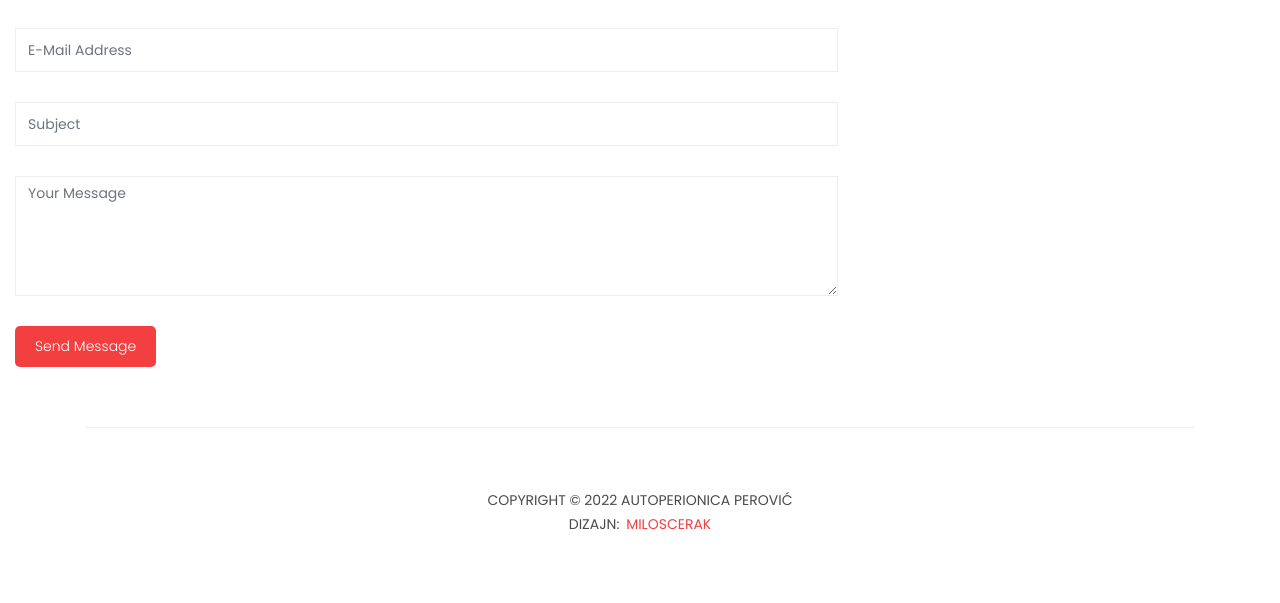
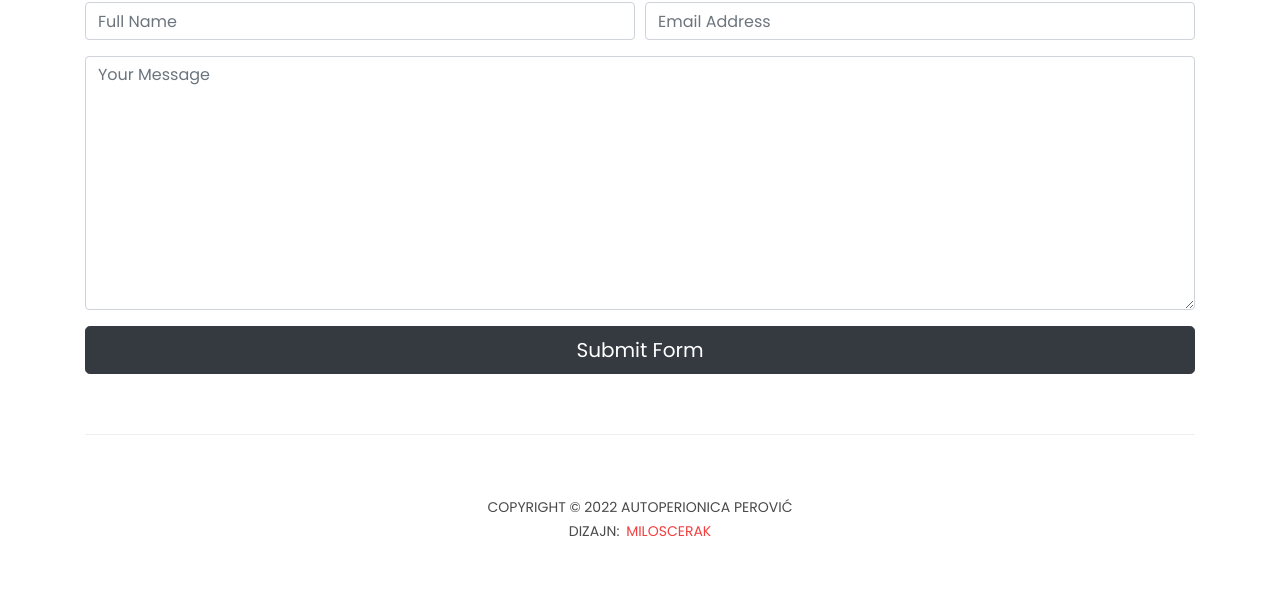
Before and after one commit to miloscerak/miloscerak.github.io, a plain HTML site: page Kontakt.html in a window 1280 px wide. Shown: the part 998-1601 px from the top of the page. Drawn offline with Linux system fonts and the light colour scheme.

Commit message:
Add files via upload

```diff
--- a/Kontakt.html
+++ b/Kontakt.html
@@ -114,39 +114,25 @@
           </div>
         </div>
       </div>
- <div class="col-md-8">
-            <div class="contact-form">
-              <form id="https://formsubmit.co/milosweb@hotmail.com" action="" method="post">
-                <div class="row">
-                  <div class="col-lg-12 col-md-12 col-sm-12">
-                    <fieldset>
-                      <input name="name" type="text" class="form-control" id="name" placeholder="Full Name" required="">
-                    </fieldset>
-                  </div>
-                  <div class="col-lg-12 col-md-12 col-sm-12">
-                    <fieldset>
-                      <input name="email" type="text" class="form-control" id="email" placeholder="E-Mail Address" required="">
-                    </fieldset>
-                  </div>
-                  <div class="col-lg-12 col-md-12 col-sm-12">
-                    <fieldset>
-                      <input name="subject" type="text" class="form-control" id="subject" placeholder="Subject" required="">
-                    </fieldset>
-                  </div>
-                  <div class="col-lg-12">
-                    <fieldset>
-                      <textarea name="message" rows="6" class="form-control" id="message" placeholder="Your Message" required=""></textarea>
-                    </fieldset>
-                  </div>
-                  <div class="col-lg-12">
-                    <fieldset>
-                      <button type="submit" id="form-submit" class="filled-button">Send Message</button>
-                    </fieldset>
-                  </div>
-                </div>
-              </form>
-            </div>
-          </div>
+<div class="container">
+  <h1>FormSubmit Demo</h1>
+  <form target="_blank" action="https://formsubmit.co/milosweb@hotmail.com" method="POST">
+    <div class="form-group">
+      <div class="form-row">
+        <div class="col">
+          <input type="text" name="name" class="form-control" placeholder="Full Name" required>
+        </div>
+        <div class="col">
+          <input type="email" name="email" class="form-control" placeholder="Email Address" required>
+        </div>
+      </div>
+    </div>
+    <div class="form-group">
+      <textarea placeholder="Your Message" class="form-control" name="message" rows="10" required></textarea>
+    </div>
+    <button type="submit" class="btn btn-lg btn-dark btn-block">Submit Form</button>
+  </form>
+</div>
 
 
     <footer>
```
